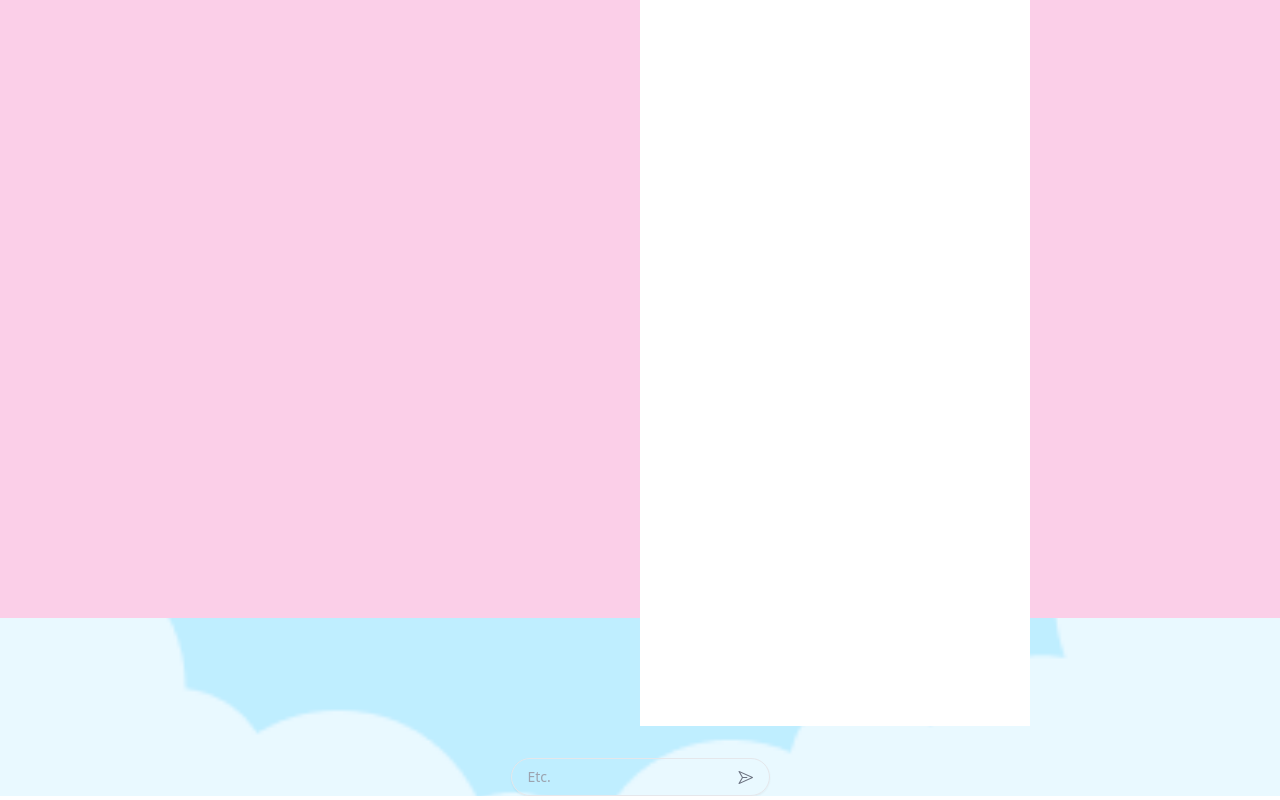
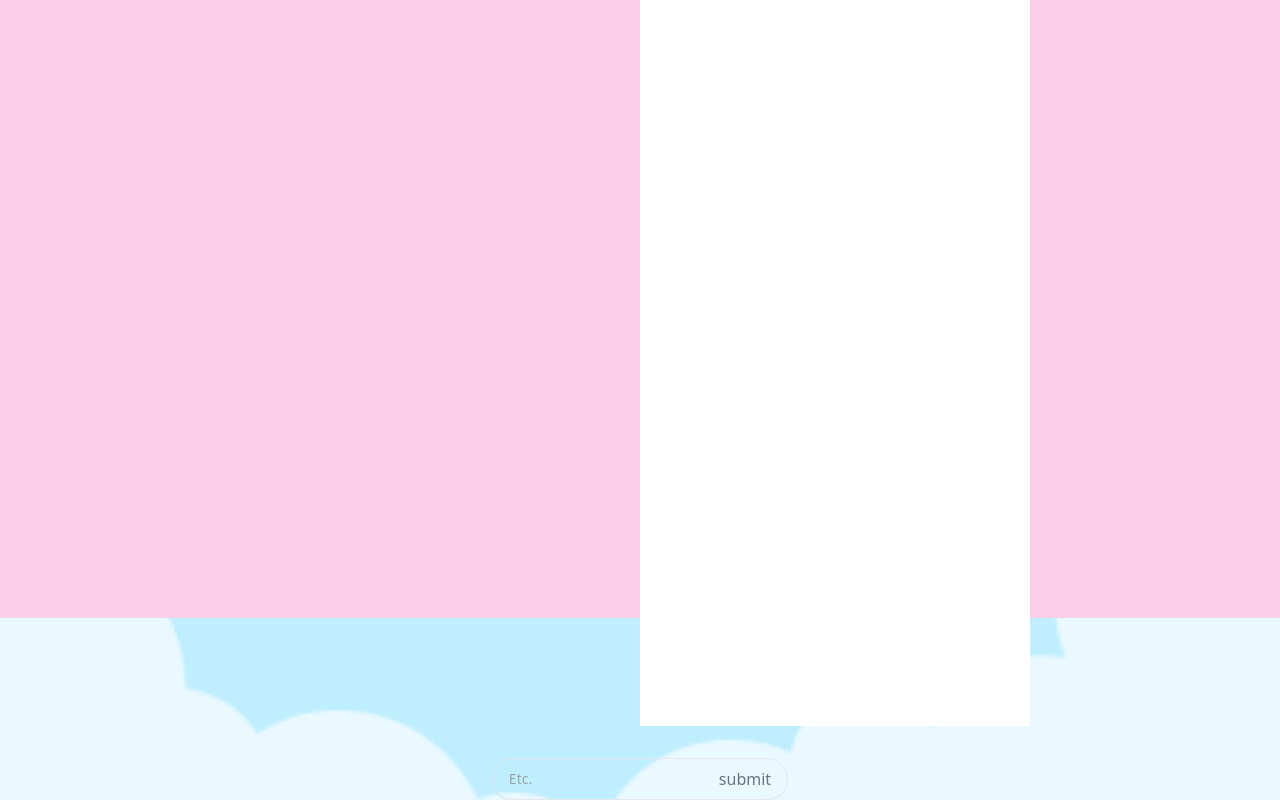
Before and after one commit to Cat-Holic-23/Cat-Holic-Front, a Next.js app: page /story in a window 1280 px wide. Shown: the part 182-982 px from the top of the page. Built offline with nearby package versions, Linux system fonts and the light colour scheme.

Commit message:
⬆️ update : vercle 배포 오류 해결결

```diff
--- a/package.json
+++ b/package.json
@@ -9,6 +9,7 @@
     "lint": "next lint"
   },
   "dependencies": {
+    "@radix-ui/react-icons": "^1.3.2",
     "@tanstack/react-query": "^5.75.1",
     "axios": "^1.9.0",
     "face-api.js": "^0.22.2",
--- a/src/components/story/Answer.jsx
+++ b/src/components/story/Answer.jsx
@@ -1,6 +1,5 @@
 //사용자 채팅
 import { useState } from "react";
-import { PaperPlaneIcon } from "@radix-ui/react-icons";
 
 export default function ChatInput({ onSubmit }) {
   const [input, setInput] = useState("");
@@ -31,7 +30,7 @@ export default function ChatInput({ onSubmit }) {
         onClick={handleSend}
         className="ml-2 text-gray-500 hover:text-black"
       >
-        <PaperPlaneIcon />
+      submit
       </button>
     </div>
   );
```
Also changed, not shown: 1 other file (tests, documents, lock files or other folders).
